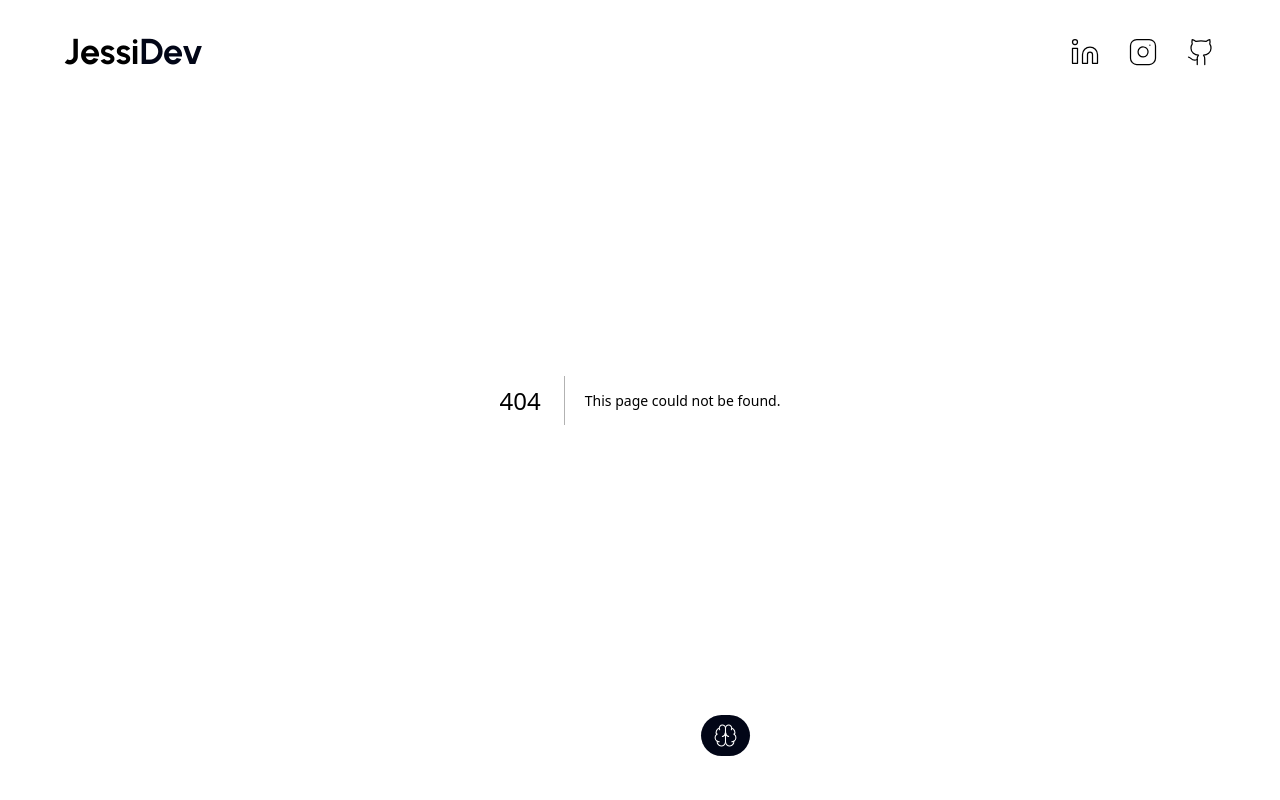
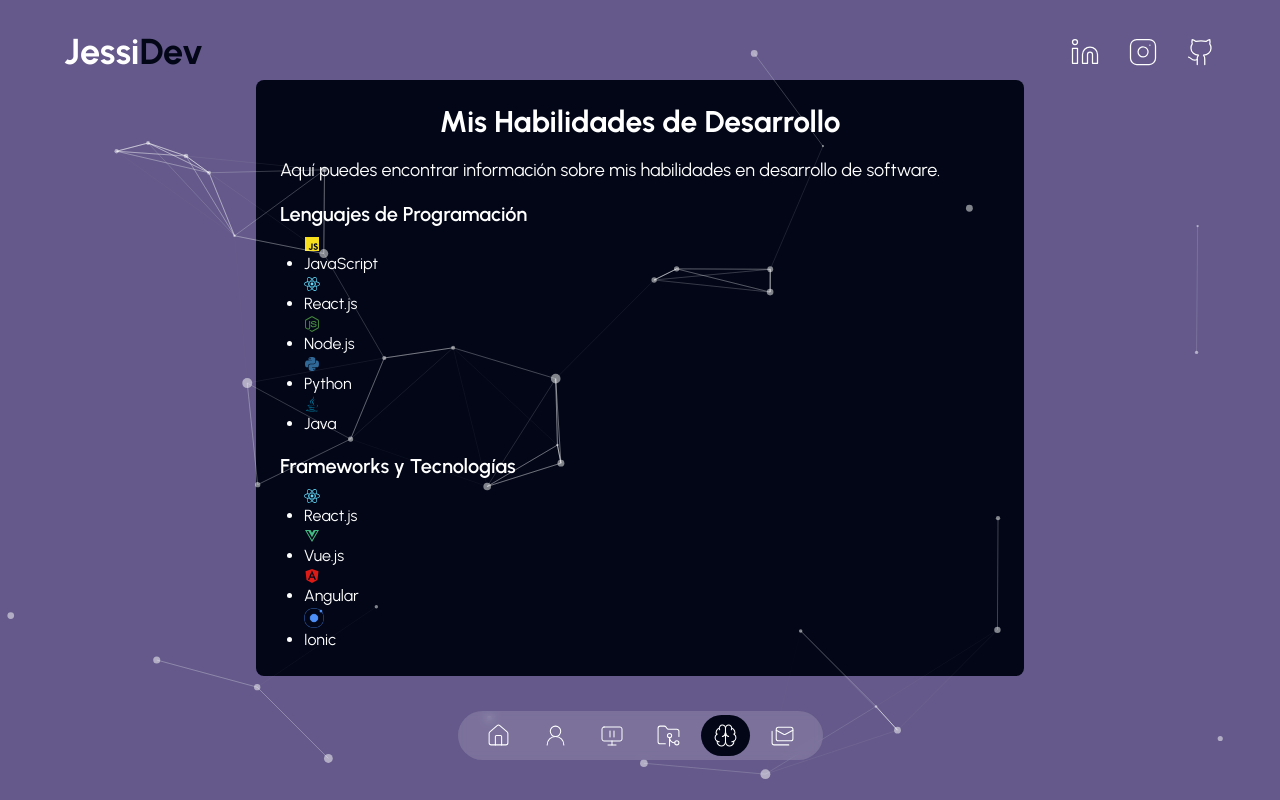
Before and after one commit to jess026p/Portafolio2.0-, a Next.js app in the folder briefcase/: page /skills in a window 1280 px wide. Before the commit this address had no page. Built offline with nearby package versions, Linux system fonts and the light colour scheme.

Commit message:
Mis habilidades

```diff
--- a/briefcase/app/(routes)/proyects/cardList.tsx
+++ b/briefcase/app/(routes)/proyects/cardList.tsx
@@ -2,6 +2,9 @@
 import React from 'react';
 import { FaAngular, FaLaravel, FaNodeJs } from 'react-icons/fa';
 import { FaPhp, FaBootstrap, FaHtml5, FaJs } from 'react-icons/fa';
+import { FontAwesomeIcon } from '@fortawesome/react-fontawesome';
+import { faDownload } from '@fortawesome/free-solid-svg-icons';
+
 const CardList: React.FC = () => {
   return (
     <div className="flex flex-col gap-4 ">
@@ -75,17 +78,29 @@
           <div className="flex gap-1 mb-1 justify-center">
             <FaPhp className="text-violet-700" />
             <FaBootstrap className="text-blue-300" />
-            <FaHtml5 className="text-red-300"/>
+            <FaHtml5 className="text-red-300" />
             <FaJs className="text-yellow-600" />
           </div>
+          <div className="flex flex-row gap-2 ml-10">
             <a
-            href="https://github.com/jess026p/FacturacionElectronica2.0"
+              href="https://github.com/jeanpgr/simulador-creditos-inversiones"
               target="_blank"
               rel="noopener noreferrer"
               className="inline-block bg-blue-500 hover:bg-blue-600 text-white px-1.5 py-0.5 rounded-md transition-colors duration-300 text-xs"
             >
               Visitar GitHub
             </a>
+            <a
+              href="../manual.pdf"
+              className="inline-block bg-blue-500 hover:bg-blue-600 text-white px-1.5 py-0.5 rounded-md transition-colors duration-300 text-xs"
+              download="ManuaDeUsuario_Simulador.pdf"
+            >
+              <FontAwesomeIcon icon={faDownload} className="mr-2" />
+              Manual
+            </a>
+          </div>
+
+
         </div>
       </div>
     </div>
--- /dev/null
+++ b/briefcase/app/(routes)/skills/page.tsx
@@ -0,0 +1,51 @@
+'use client'
+import TransitionPage from "@/components/transition-page";
+import ContainerPage from "@/components/container";
+import CoverParticles from '@/components/cover-particles';
+import { FaJs, FaReact, FaNodeJs, FaPython, FaJava, FaVuejs, FaAngular } from 'react-icons/fa';
+
+import React from 'react';
+
+const SkillsPage = () => {
+    return (
+        <>
+            <TransitionPage />
+            <CoverParticles/>
+            <ContainerPage>
+            <div className="max-w-3xl mx-auto bg-secondary rounded-lg p-6">
+                    <h1 className="text-3xl text-center font-bold mb-4">Mis Habilidades de Desarrollo</h1>
+                    <p className="text-lg mb-4">
+                        Aquí puedes encontrar información sobre mis habilidades en desarrollo de software.
+                    </p>
+                    <div className="mb-4">
+                        <h2 className="text-xl font-semibold mb-2">Lenguajes de Programación</h2>
+                        <ul className="list-disc pl-6">
+                            <li><FaJs style={{ color: '#f7df1e' }} /> JavaScript</li> {/* Amarillo */}
+                            <li><FaReact style={{ color: '#61dafb' }} /> React.js</li> {/* Azul */}
+                            <li><FaNodeJs style={{ color: '#43853d' }} /> Node.js</li> {/* Verde */}
+                            <li><FaPython style={{ color: '#306998' }} /> Python</li> {/* Azul Oscuro */}
+                            <li><FaJava style={{ color: '#007396' }} /> Java</li> {/* Azul Marino */}
+                        </ul>
+                    </div>
+                    <div>
+                        <h2 className="text-xl font-semibold mb-2">Frameworks y Tecnologías</h2>
+                        <ul className="list-disc pl-6">
+                            <li><FaReact style={{ color: '#61dafb' }} /> React.js</li> {/* Azul */}
+                            <li><FaVuejs style={{ color: '#42b883' }} /> Vue.js</li> {/* Verde */}
+                            <li><FaAngular style={{ color: '#dd1b16' }} /> Angular</li> {/* Rojo */}
+                            <li>
+                                <div>
+                                    <img src="/ionic.png" alt="Ionic Logo" width="20" height="20" style={{ verticalAlign: 'middle', marginRight: '8px' }} />
+                                    <span>Ionic</span> {/* Azul */}
+                                </div>
+                            </li>
+                            {/* Agrega más frameworks y tecnologías */}
+                        </ul>
+                    </div>
+                </div>
+            </ContainerPage>
+        </>
+    );
+};
+
+export default SkillsPage;
```
Also changed, not shown: briefcase/public/ionic.png (added), 1 other file (tests, documents, lock files or other folders). Lines whose indentation alone changed are shown as unchanged.
